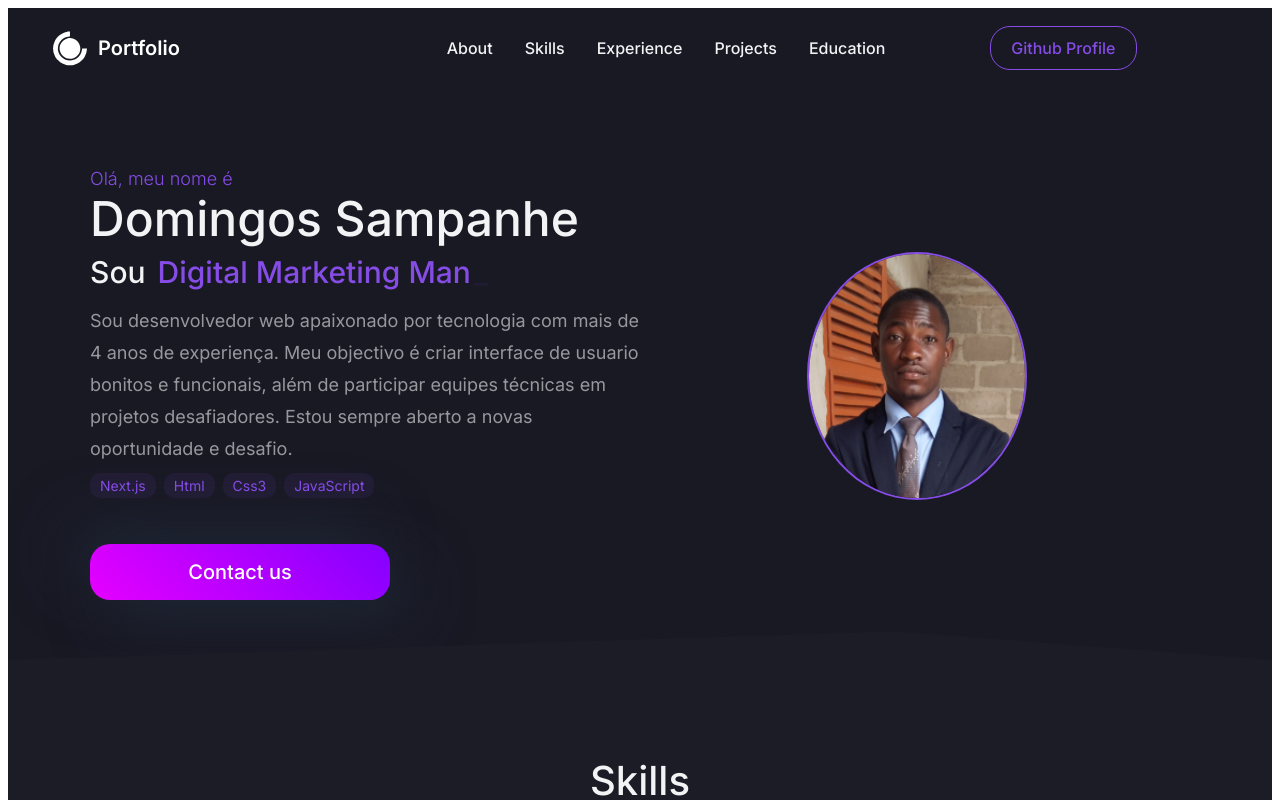
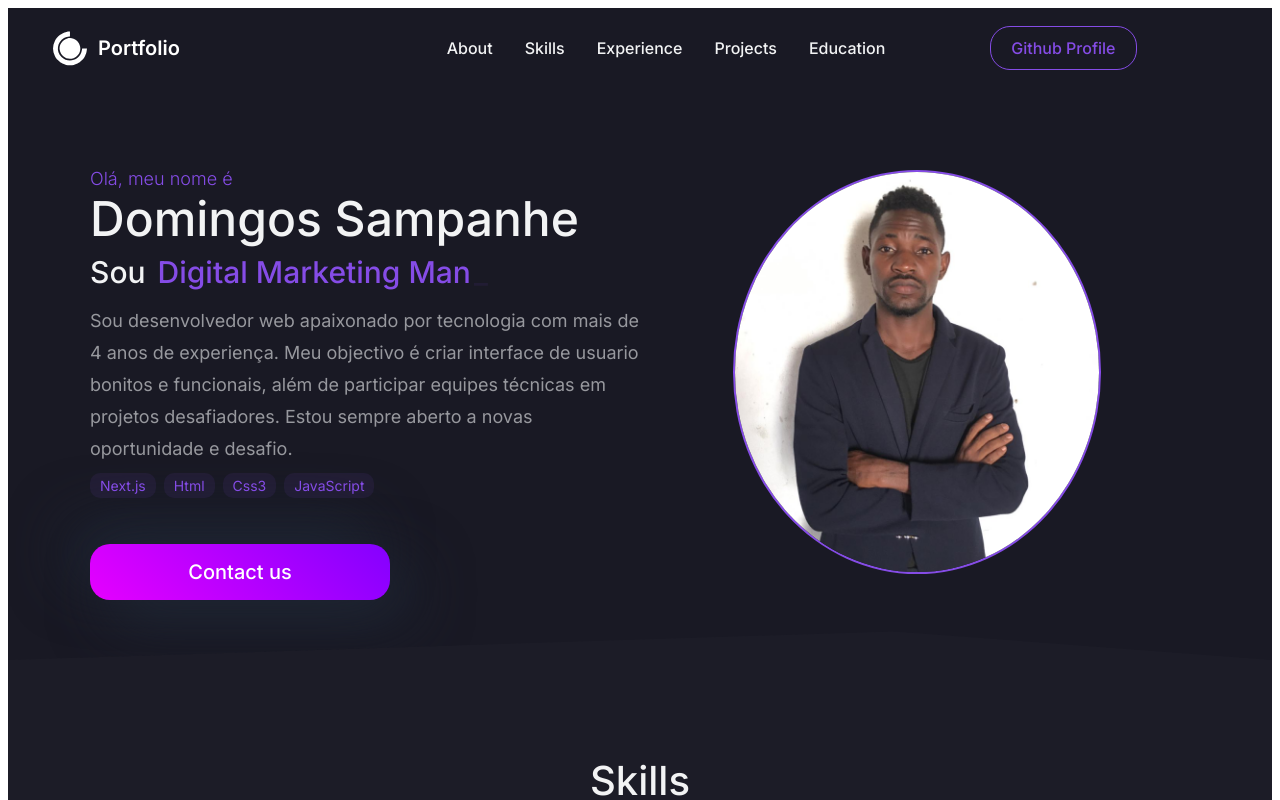
Before and after one commit to DomingosSAmpah/Portifolio-Domingos_Sampanhe, a Next.js app: page / in a window 1280 px wide. Shown: the top 800 px of the page. Built offline with nearby package versions, Linux system fonts and the light colour scheme.

Commit message:
modifield commit

```diff
--- a/src/components/homePage/heroAbout/HeroAbout.jsx
+++ b/src/components/homePage/heroAbout/HeroAbout.jsx
@@ -4,7 +4,7 @@ import { Bio } from '@/data/data'
 import { HiArrowNarrowRight } from 'react-icons/hi'
 import { TbBrandFacebook, TbBrandLinkedin, TbBrandGithub, TbBrandWhatsapp } from 'react-icons/tb'
 import Image from 'next/image'
-// import FotoPerfil from '../../../../public/images/me.PNG'
+import FotoPerfil from '../../../../public/images/Eu.png'
 import * as S from './Styles'
 
 
@@ -66,11 +66,11 @@ const HeroAbout = () => {
                     <S.HeroRightContainer>
                         <S.Img>
                             <motion.div {...ImgAnimatin}>
-                                <img
-                                // src={FotoPerfil}
-                                src={Bio.img}
-                                // width={400}
-                                // height={400}
+                                <Image
+                                src={FotoPerfil}
+                                // src={Bio.img}
+                                width={400}
+                                height={400}
                                 alt='my photo'
                                 className='img'
                                 />
--- a/src/components/homePage/heroAbout/Styles.jsx
+++ b/src/components/homePage/heroAbout/Styles.jsx
@@ -218,7 +218,7 @@ export const Img = styled.div`
     justify-content: center;
     gap: 12px;
     origin: center;
-    img{
+    .img{
         width: 100%;
         height: 100%;
         position: relative;
@@ -239,7 +239,6 @@ export const Img = styled.div`
         @media screen and (max-width: 640px){
             max-height: 300px;
             border-radius: 50%;
-            /* border-radius: 5%; */
         }
     }
 `;
```
